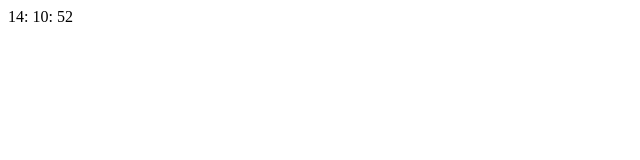
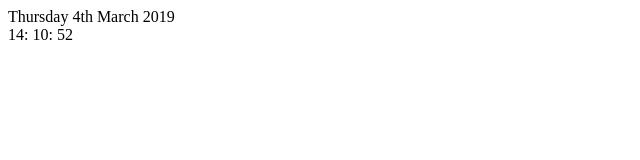
Before and after one commit to mrdarrengriffin/dgjhtest, a plain HTML site: page index.html in a window 1280 px wide. Shown: the whole page, without its empty margins (0-640 px from the left). Drawn offline with nearby package versions, Linux system fonts and the light colour scheme.

Commit message:
Added date formatting

```diff
--- a/app.js
+++ b/app.js
@@ -1,10 +1,35 @@
-function init() {
-  setInterval(tick, 1000)
+var locale = {
+    clock: {
+        days: ["Monday", "Tuesday", "Wednesday", "Thursday", "Friday", "Saturday", "Sunday"],
+        months: ["January", "February", "March", "April", "May", "June", "July", "August", "September", "October", "November", "December"]
+    }
 }
 
-function tick(){
+function init() {
+    setInterval(tick, 1000)
+}
+
+function tick() {
     var now = new Date()
-    $("#hour").text(now.getHours())
-    $("#minute").text(now.getMinutes())
-    $("#second").text(now.getSeconds())
+    // Date
+    $("#date #dayname").text(locale.clock.days[now.getDay()-1])
+    $("#date #day").text(now.getDate())
+    $("#date #day-ordinal").text(getOrdinal(now.getDate()))
+    $("#date #month").text(locale.clock.months[now.getMonth()-1])
+    $("#date #year").text(now.getFullYear())
+
+    // Time
+    $("#time #hour").text(now.getHours())
+    $("#time #minute").text(now.getMinutes())
+    $("#time #second").text(now.getSeconds())
 }
+
+function getOrdinal(d) {
+    if (d > 3 && d < 21) return 'th';
+    switch (d % 10) {
+      case 1:  return "st";
+      case 2:  return "nd";
+      case 3:  return "rd";
+      default: return "th";
+    }
+  }
--- a/index.html
+++ b/index.html
@@ -14,9 +14,17 @@
 
 <body>
     <div id="clock">
-        <span id="hour"></span>:
-        <span id="minute"></span>:
-        <span id="second"></span>
+        <div id="date">
+            <span id="dayname"></span>
+            <span id="day"></span><span id="day-ordinal"></span>
+            <span id="month"></span>
+            <span id="year"></span>
+        </div>
+        <div id="time">
+            <span id="hour"></span>:
+            <span id="minute"></span>:
+            <span id="second"></span>
+        </div>
     </div>
     <script>
         init()
```
